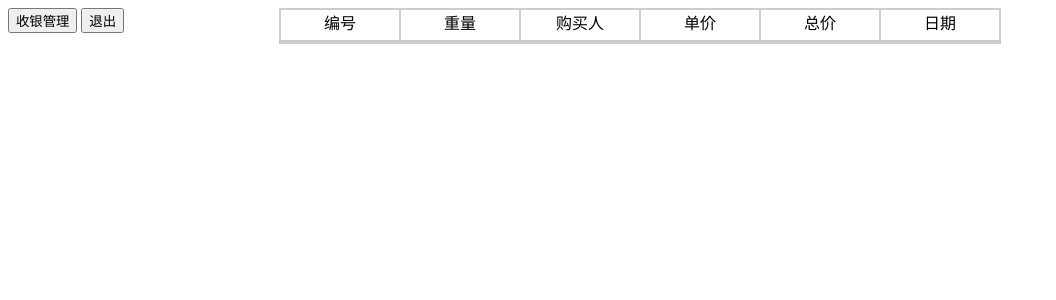
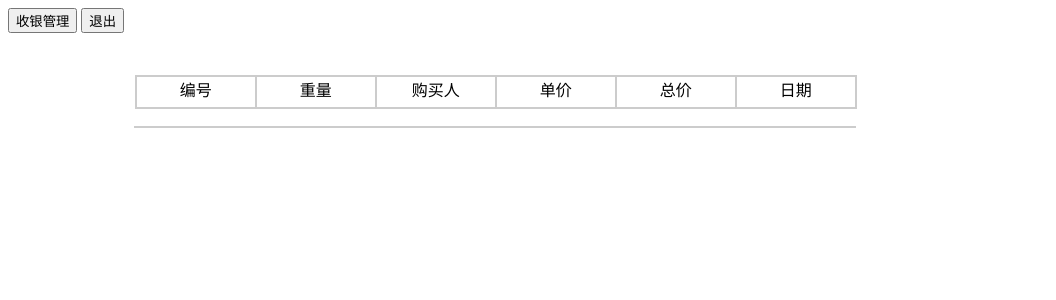
Before and after one commit to Moht153/python_learning, a Flask app: a page that uses product_manager/client/templates/products_management.html in a window 1280 px wide. Shown: the top 300 px of the page, without its empty margins (0-1056 px from the left). Run offline with Flask 2, Linux system fonts and the light colour scheme.

Commit message:
调整了下css样式

```diff
--- a/product_manager/client/static/css/manager_style.css
+++ b/product_manager/client/static/css/manager_style.css
@@ -1,8 +1,10 @@
 div.nav{
     overflow: hidden;
-    margin: 0 auto;
+    margin: -4% auto 0px 9.9%;
     border: 1px solid #ccc;
     width: 720px;
+    position:fixed;
+    z-index: 101;
 }
 
 div.nav>div{
@@ -13,17 +15,31 @@
     text-align: center;
 }
 
+div#nav_back{
+    width:100%;
+    height: 85px;
+    position:fixed;
+    background: #fff;
+    top:0;
+    z-index:100;
+}
+
 div#tbody>div{
     float: left;
     width: 118px;
     height: 45px;
     border: 1px solid #ccc;
     text-align: center;
+    line-height: 45px;
+}
+
+div#tbody>div.deal_time{
+    line-height: 22px;
 }
 
 div#tbody{
     overflow: hidden;
-    margin: 0 auto;
+    margin: 10% auto 0px 10%;
     border: 1px solid #ccc;
     width: 720px;
 }
@@ -118,5 +134,7 @@
 
 div#link{
     position:fixed;
+    top: 1%;
+    z-index: 101;
 
 }
--- a/product_manager/client/static/js/product_manager.js
+++ b/product_manager/client/static/js/product_manager.js
@@ -75,7 +75,7 @@
                             var _HTML = '';
                             _HTML = '<div class="sheep_id">' + sheeps_list[i].id + '</div>'
                             _HTML += '<div class="sheep_weight">' + sheeps_list[i].weight + '</div>'
-                            _HTML += '<div class="dealTo"><a href="http://192.168.0.114:5000/' +
+                            _HTML += '<div class="dealTo"><a href="/' +
                             blog_username + '/order?cust_name=' + sheeps_list[i].deal_to + '">'
                             _HTML += sheeps_list[i].deal_to + '</a></div>'
                             _HTML += '<div class="price">' + sheeps_list[i].single_price + '</div>'
@@ -136,7 +136,7 @@
 
 
 // 登出模块
-$('#login_out').on('click', function(){
+$('#log_out').on('click', function(){
 
     if(confirm("确定登出吗？")){
         window.localStorage.removeItem('manager_token');
--- a/product_manager/client/templates/products_management.html
+++ b/product_manager/client/templates/products_management.html
@@ -13,6 +13,7 @@
         <button id="cashier">收银管理</button>
         <button id="log_out">退出</button>
     </div>
+    <div id="nav_back"></div>
     <div class="nav">
         <div>编号</div>
         <div>重量</div>
```
